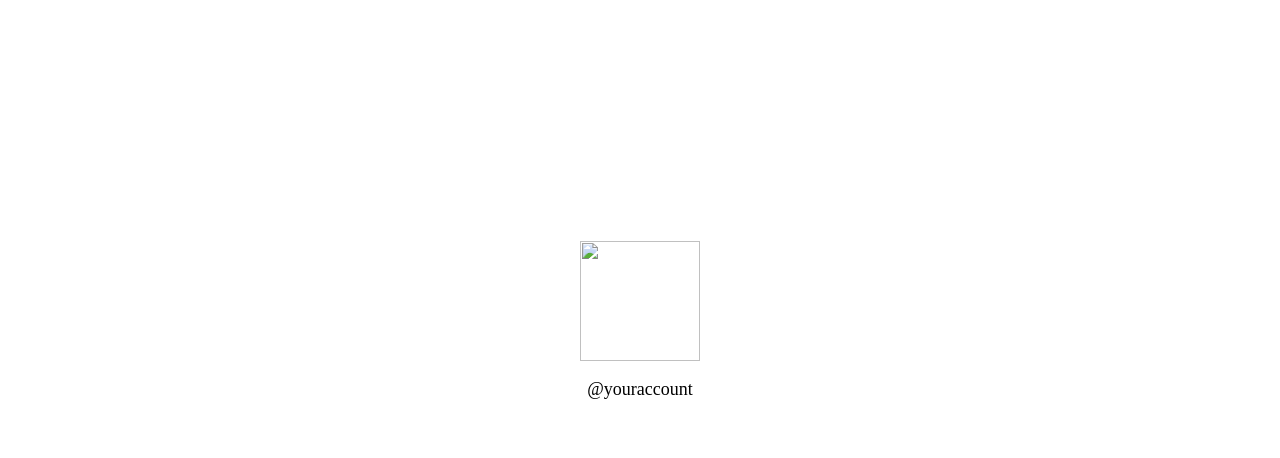
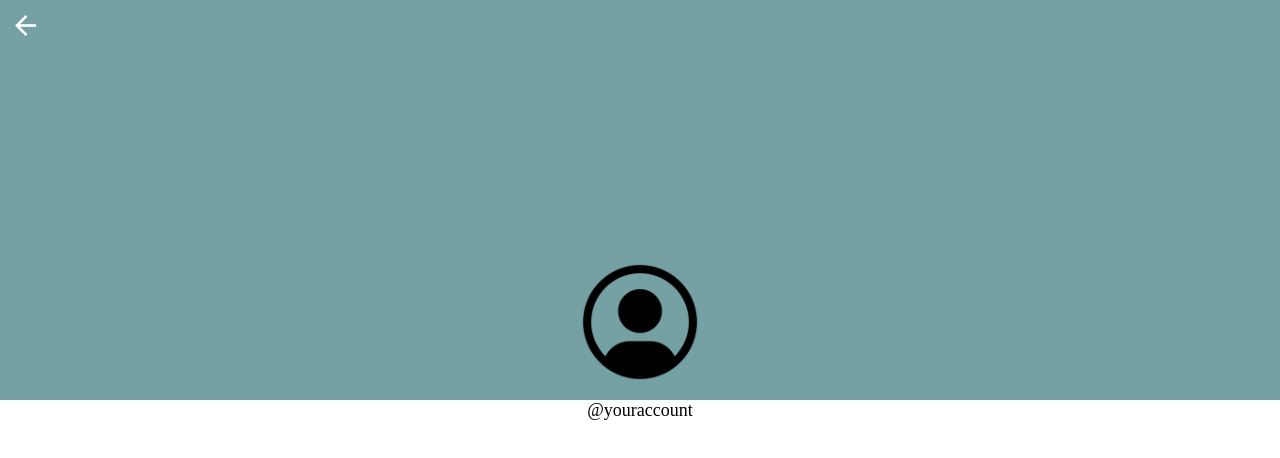
Before and after one commit to namirez/namirezisnawa.github.io, a plain HTML site: page acc.html in a window 1280 px wide. Drawn offline with Linux system fonts and the light colour scheme.

Commit message:
Update acc.html

```diff
--- a/acc.html
+++ b/acc.html
@@ -6,7 +6,7 @@
     <title>ARRIZQI.ID</title>
     <style>
          body{
-         background-image: url(/img/bege.jpg);
+         background-image: url(bege.jpg);
          background-repeat: no-repeat;
          background-attachment: fixed;
          background-size: cover;
@@ -27,12 +27,12 @@
     <header>
       <div class="navigation">
         <a href="shop.html">
-          <img src="/img/kemput.png" alt="" width="35px" />
+          <img src="kemput.png" alt="" width="35px" />
         </a>
       </div>
     </header>
     <div id="foto">
-      <img src="/img/user.png" alt="" width="120px" height="120px" />
+      <img src="user.png" alt="" width="120px" height="120px" />
     </div>
     <p align="center">@youraccount</p>
   </body>
```
